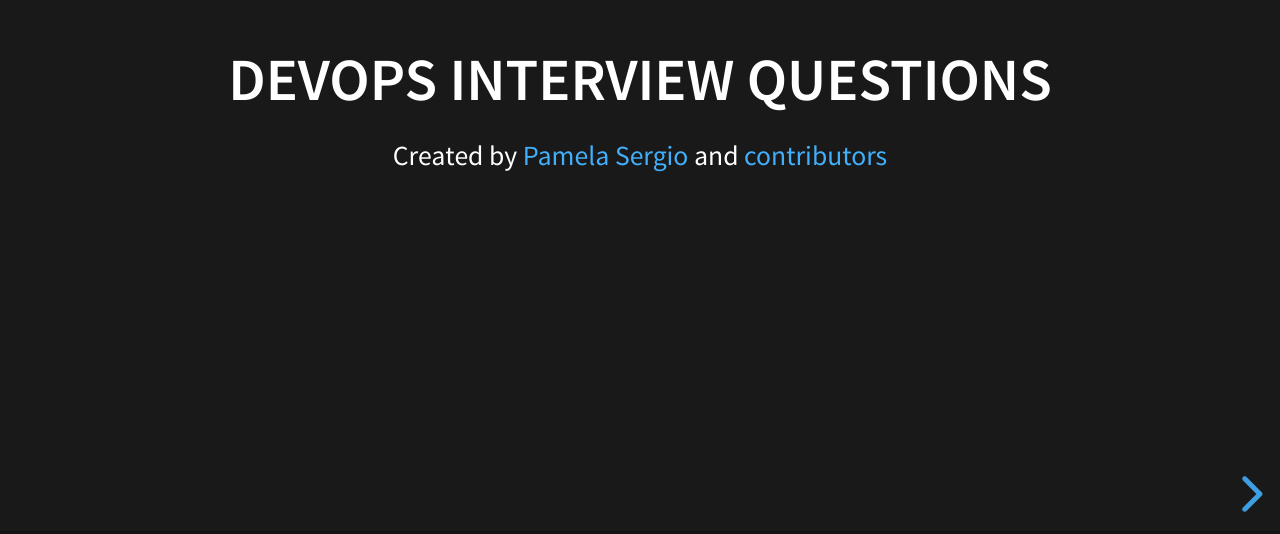
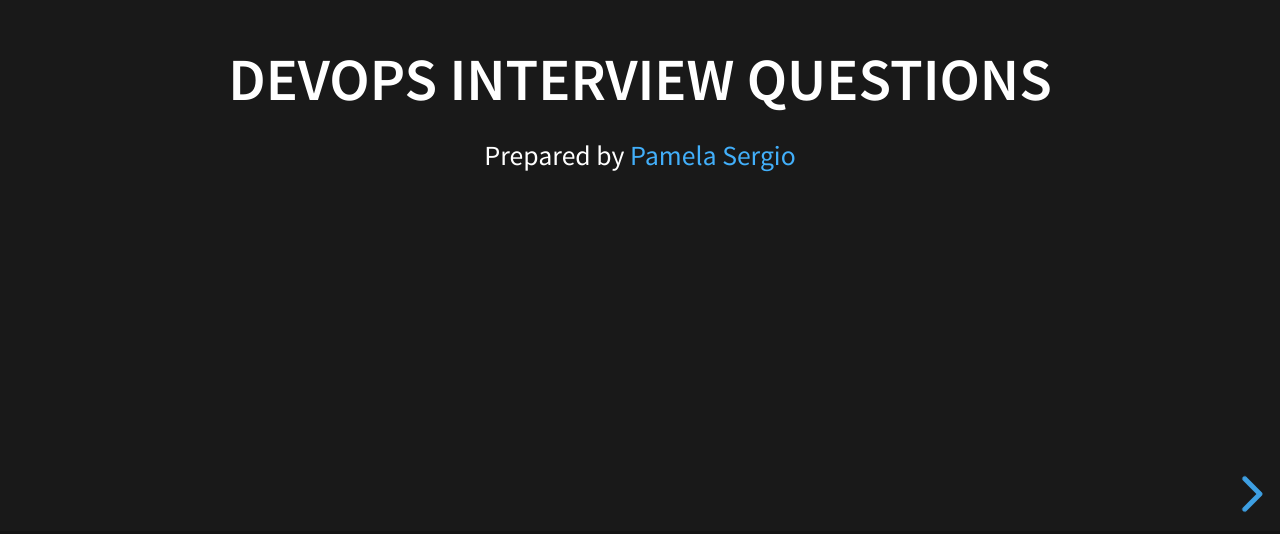
Before and after one commit to pamelasergio/devops-interview, a website: page index.html in a window 1280 px wide. Shown: the part 266-800 px from the top of the page. Drawn offline with Linux system fonts and the light colour scheme.

Commit message:
Interview questions

```diff
--- a/index.html
+++ b/index.html
@@ -19,19 +19,23 @@
 				<section>
 					<h3>DevOps Interview Questions</h3>
 					<p>
-						<small>Created by <a href="http://hakim.se">Pamela Sergio</a> and <a href="https://github.com/hakimel/reveal.js/graphs/contributors">contributors</a></small>
+						<small>Prepared by <a href="https://github.com/pamelasergio/devops-interview">Pamela Sergio</a></small>
 					</p>
 				</section>
 				<section>
 					<pre><code>
 						#!/bin/bash
 						# (1) I am on the 1st line of the script, what am I?
+
 						# (2) What's my output?
 						echo "$#"
+
 						# (3) What's my output?
 						echo "$@"
+
 						# (4) What's my purpose?
 						echo "$?"
+
 						# (5) What's my output?
 						for i in $*; do
     						echo "$i"
```
